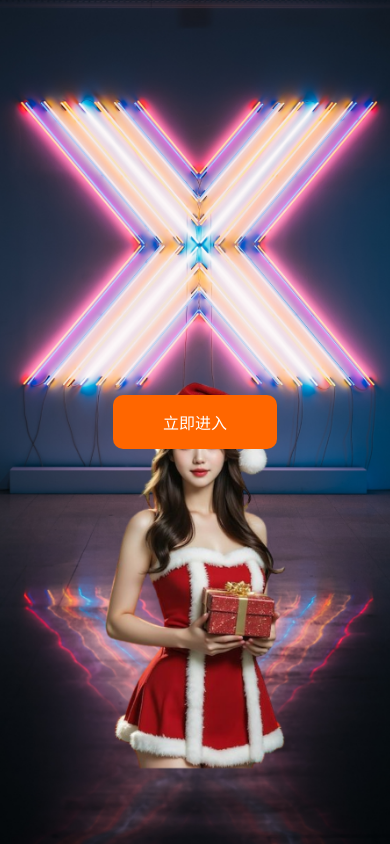
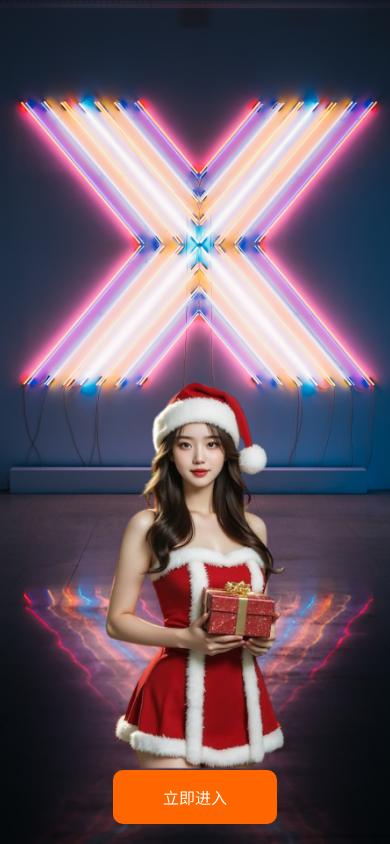
Before and after one commit to Tmix98/AZTimex, a plain HTML site: page index.html in a window 390 px wide. Drawn offline with Linux system fonts and the light colour scheme.

Commit message:
Update index.html

```diff
--- a/index.html
+++ b/index.html
@@ -67,6 +67,10 @@
     /* 手机按钮 */
     .mobile-btn {
       display: none;
+      position: absolute;
+      bottom: 20px; /* 将按钮固定在底部 */
+      left: 50%;
+      transform: translateX(-50%);
       padding: 15px 50px;
       font-size: 16px;
       color: white;
```
